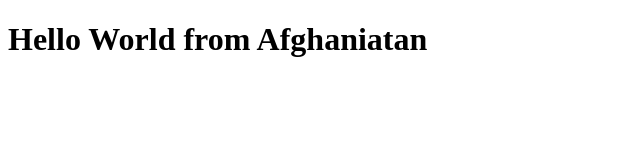
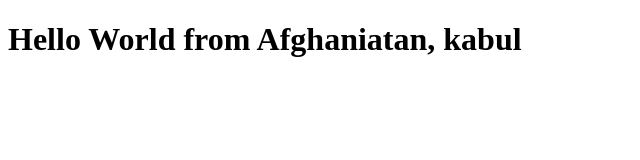
Before and after one commit to AdeFaizzad/test, a plain HTML site: page index.html in a window 1280 px wide. Shown: the whole page, without its empty margins (0-640 px from the left). Drawn offline with Linux system fonts and the light colour scheme.

Commit message:
Update index.html
Kabul added!

```diff
--- a/index.html
+++ b/index.html
@@ -7,6 +7,6 @@
     <title>Document</title>
 </head>
 <body>
-    <h1>Hello World from Afghaniatan</h1>
+    <h1>Hello World from Afghaniatan, kabul</h1>
 </body>
 </html>
```
